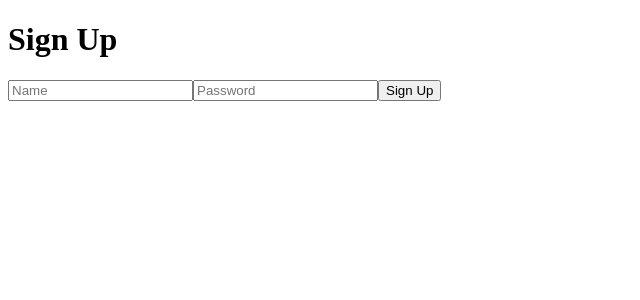
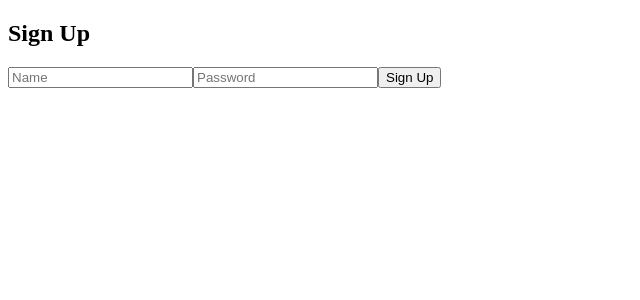
Before and after one commit to VSD-83/vafa-front, a React (Vite) app in the folder front/: page /signup in a window 1280 px wide. Shown: the top 300 px of the page, without its empty margins (0-640 px from the left). Built offline with nearby package versions, Linux system fonts and the light colour scheme.

Commit message:
time 6
time 6

```diff
--- a/front/package.json
+++ b/front/package.json
@@ -10,12 +10,16 @@
     "preview": "vite preview"
   },
   "dependencies": {
+    "axios": "^1.8.1",
+    "dotenv": "^16.4.7",
+    "jwt-decode": "^4.0.0",
     "react": "^19.0.0",
     "react-dom": "^19.0.0",
     "react-router-dom": "^7.2.0"
   },
   "devDependencies": {
     "@eslint/js": "^9.21.0",
+    "@types/node": "^22.13.5",
     "@types/react": "^19.0.10",
     "@types/react-dom": "^19.0.4",
     "@vitejs/plugin-react": "^4.3.4",
--- a/front/src/App.tsx
+++ b/front/src/App.tsx
@@ -1,19 +1,18 @@
-// src/App.tsx
 import React from 'react';
-import { BrowserRouter as Router, Routes, Route } from 'react-router-dom';
+import { BrowserRouter as Router, Route, Routes } from 'react-router-dom';
 import Entrance from './components/Entrance';
+import Home from './components/Home';
 import Login from './components/Login';
 import Signup from './components/Signup';
-import Main from './components/Main';
 
 const App: React.FC = () => {
     return (
         <Router>
             <Routes>
                 <Route path="/" element={<Entrance />} />
+                <Route path="/signup" element={<Signup />} />
                 <Route path="/login" element={<Login />} />
-                <Route path="/signup" element={<Signup />} />
-                <Route path="/main" element={<Main />} />
+                <Route path="/home" element={<Home />} />
             </Routes>
         </Router>
     );
--- a/front/src/components/Entrance.tsx
+++ b/front/src/components/Entrance.tsx
@@ -1,15 +1,22 @@
-// src/components/Entrance.tsx
 import React from 'react';
 import { useNavigate } from 'react-router-dom';
 
 const Entrance: React.FC = () => {
     const navigate = useNavigate();
 
+    const handleSignup = () => {
+        navigate('/signup');
+    };
+
+    const handleLogin = () => {
+        navigate('/login');
+    };
+
     return (
         <div>
             <h1>Welcome to the Voting System</h1>
-            <button onClick={() => navigate('/login')}>Login</button>
-            <button onClick={() => navigate('/signup')}>Sign Up</button>
+            <button onClick={handleSignup}>Sign Up</button>
+            <button onClick={handleLogin}>Login</button>
         </div>
     );
 };
--- /dev/null
+++ b/front/src/components/Home.tsx
@@ -0,0 +1,20 @@
+import React from 'react';
+import { useNavigate } from 'react-router-dom';
+
+const Home: React.FC = () => {
+    const navigate = useNavigate();
+
+    const handleLogout = () => {
+        localStorage.removeItem('token');
+        navigate('/');
+    };
+
+    return (
+        <div>
+            <h1>Welcome to the Home Page</h1>
+            <button onClick={handleLogout}>Logout</button>
+        </div>
+    );
+};
+
+export default Home;
--- a/front/src/components/Login.tsx
+++ b/front/src/components/Login.tsx
@@ -1,5 +1,5 @@
-// src/components/Login.tsx
 import React, { useState } from 'react';
+import axios from 'axios';
 import { useNavigate } from 'react-router-dom';
 
 const Login: React.FC = () => {
@@ -7,30 +7,25 @@ const Login: React.FC = () => {
     const [password, setPassword] = useState('');
     const navigate = useNavigate();
 
-    const handleLogin = async () => {
-        const response = await fetch('http://localhost:3000/login', {
-            method: 'POST',
-            headers: { 'Content-Type': 'application/json' },
-            body: JSON.stringify({ name, password }),
-        });
+    const handleSubmit = async (event: React.FormEvent) => {
+        event.preventDefault();
 
-        if (response.ok) {
-            const data = await response.json();
-            // Store the token in localStorage or context
-            localStorage.setItem('token', data.token);
-            navigate('/main');
-        } else {
-            alert('Invalid credentials');
+        try {
+            const response = await axios.post(`${process.env.REACT_APP_API_URL}/login`, { name, password });
+            localStorage.setItem('token', response.data.token);
+            navigate('/home');
+        } catch (error) {
+            alert('Error logging in');
         }
     };
 
     return (
-        <div>
-            <h1>Login</h1>
-            <input type="text" placeholder="Name" value={name} onChange={(e) => setName(e.target.value)} />
-            <input type="password" placeholder="Password" value={password} onChange={(e) => setPassword(e.target.value)} />
-            <button onClick={handleLogin}>Login</button>
-        </div>
+        <form onSubmit={handleSubmit}>
+            <h2>Login</h2>
+            <input type="text" placeholder="Name" value={name} onChange={(e) => setName(e.target.value)} required />
+            <input type="password" placeholder="Password" value={password} onChange={(e) => setPassword(e.target.value)} required />
+            <button type="submit">Login</button>
+        </form>
     );
 };
 
--- a/front/src/components/Main.tsx
+++ /dev/null
@@ -1,32 +0,0 @@
-import React, { useState } from 'react';
-import { useNavigate } from 'react-router-dom';
-import PollCreation from './PollCreation';
-
-const Main: React.FC = () => {
-    const navigate = useNavigate();
-    const [showPollCreation, setShowPollCreation] = useState(false);
-
-    const handleLogout = () => {
-        localStorage.removeItem('token');
-        navigate('/');
-    };
-
-    const handleCreatePoll = () => {
-        setShowPollCreation(true);
-    };
-
-    const closePollCreation = () => {
-        setShowPollCreation(false);
-    };
-
-    return (
-        <div>
-            <h1>Main Page</h1>
-            <button onClick={handleLogout}>Logout</button>
-            <button onClick={handleCreatePoll}>Create Poll</button>
-            {showPollCreation && <PollCreation onClose={closePollCreation} />}
-        </div>
-    );
-};
-
-export default Main;
--- a/front/src/components/PollCreation.tsx
+++ b/front/src/components/PollCreation.tsx
@@ -43,6 +43,7 @@ const PollCreation: React.FC<{ onClose: () => void }> = ({ onClose }) => {
                     description,
                     isAnonymous,
                     expirationDate,
+                    options: filledOptions, // Send the options here
                 }),
             });
 
--- a/front/src/components/Signup.tsx
+++ b/front/src/components/Signup.tsx
@@ -1,34 +1,28 @@
-// src/components/Signup.tsx
 import React, { useState } from 'react';
-import { useNavigate } from 'react-router-dom';
+import axios from 'axios';
 
 const Signup: React.FC = () => {
     const [name, setName] = useState('');
     const [password, setPassword] = useState('');
-    const navigate = useNavigate();
 
-    const handleSignup = async () => {
-        const response = await fetch('http://localhost:3000/signup', {
-            method: 'POST',
-            headers: { 'Content-Type': 'application/json' },
-            body: JSON.stringify({ name, password }),
-        });
+    const handleSubmit = async (event: React.FormEvent) => {
+        event.preventDefault();
 
-        if (response.ok) {
-            navigate('/login');
-        } else {
-            const errorData = await response.json();
-            alert(errorData.message);
+        try {
+            await axios.post(`${process.env.REACT_APP_API_URL}/signup`, { name, password });
+            alert('Sign up successful!');
+        } catch (error) {
+            alert('Error signing up');
         }
     };
 
     return (
-        <div>
-            <h1>Sign Up</h1>
-            <input type="text" placeholder="Name" value={name} onChange={(e) => setName(e.target.value)} />
-            <input type="password" placeholder="Password" value={password} onChange={(e) => setPassword(e.target.value)} />
-            <button onClick={handleSignup}>Sign Up</button>
-        </div>
+        <form onSubmit={handleSubmit}>
+            <h2>Sign Up</h2>
+            <input type="text" placeholder="Name" value={name} onChange={(e) => setName(e.target.value)} required />
+            <input type="password" placeholder="Password" value={password} onChange={(e) => setPassword(e.target.value)} required />
+            <button type="submit">Sign Up</button>
+        </form>
     );
 };
 
--- a/front/src/main.tsx
+++ b/front/src/main.tsx
@@ -2,7 +2,7 @@
 import React from 'react';
 import ReactDOM from 'react-dom/client';
 import App from './App';
-//import './index.css'; // Optional, for styles
+
 
 ReactDOM.createRoot(document.getElementById('root') as HTMLElement).render(
     <React.StrictMode>
```
Also changed, not shown: front/src/styles.css (deleted), 2 other files (tests, documents, lock files or other folders).
